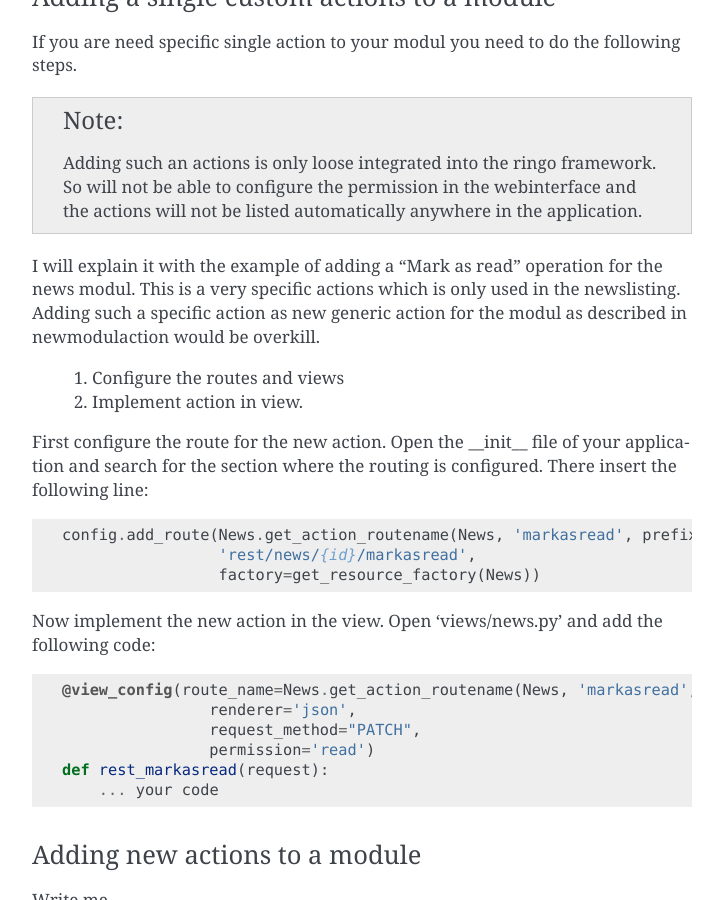
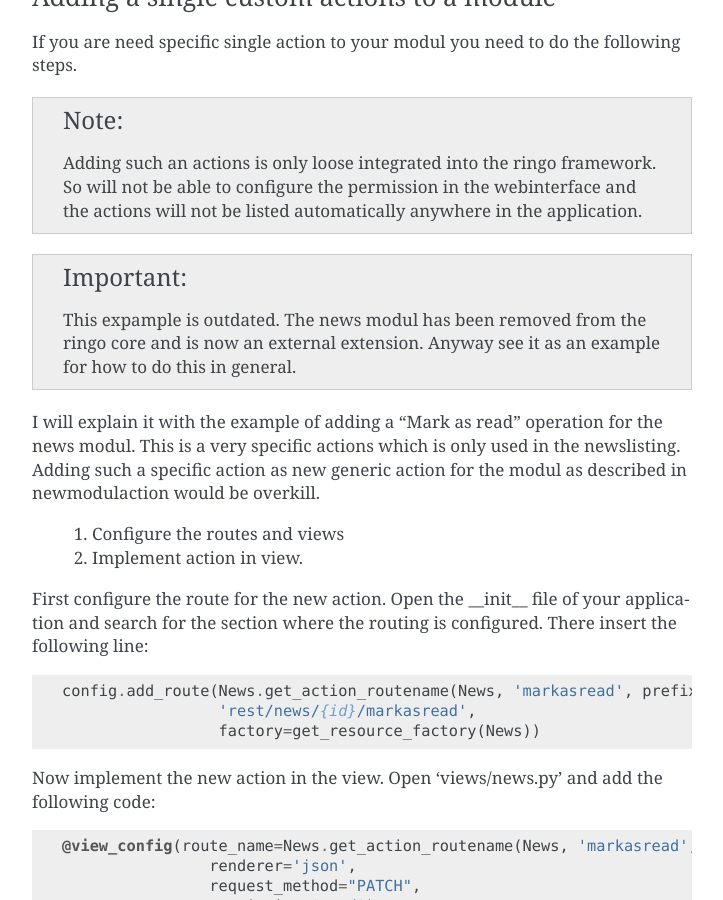
Before and after one commit to ringo-framework/ringo, a Sphinx documentation site: the page built from docs/source/development.rst, in a window 1280 px wide and 900 px high, scrolled down 7416 px. Shown: the whole window, without its empty margins (388-1111 px from the left). Built offline with Sphinx 7.4.7, drawn with Linux system fonts in a browser that asks for light colours; formulas are drawn with MathJax 3.

Commit message:
Added note to documentation that the news modul has been removed

```diff
--- a/docs/source/development.rst
+++ b/docs/source/development.rst
@@ -349,6 +349,11 @@ If you are need specific single action to your modul you need to do the followin
    So will not be able to configure the permission in the webinterface and the
    actions will not be listed automatically anywhere in the application.
 
+.. important::
+   This expample is outdated. The news modul has been removed from the ringo
+   core and is now an external extension. Anyway see it as an example for how
+   to do this in general.
+
 I will explain it with the example of adding a "Mark as read" operation for
 the news modul. This is a very specific actions which is only used in the
 newslisting. Adding such a specific action as new generic action for the modul
```
